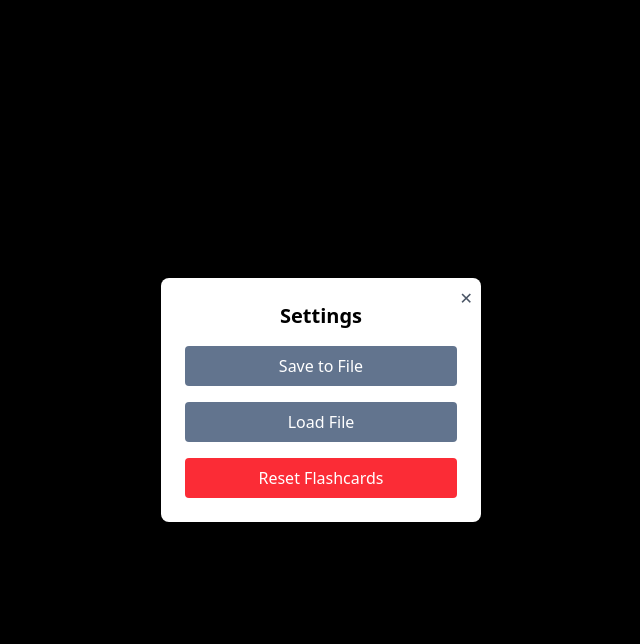
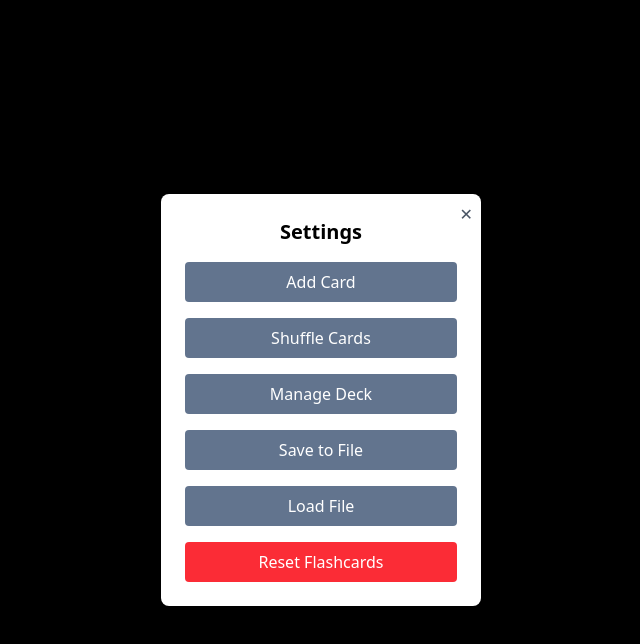
Before and after one commit to joshuascott019/flashcard-app, a React (Vite) app: page / in a window 1280 px wide. Both pictures are taken after a click on the button "⚙️". Shown: the top 644 px of the page, without its empty margins (319-959 px from the left). Built offline with nearby package versions, Linux system fonts and the light colour scheme.

Commit message:
chore: moved add card, shuffle, and manage deck btns into settings modal for cleaner environment

```diff
--- a/src/App.jsx
+++ b/src/App.jsx
@@ -192,28 +192,6 @@ export default function App() {
         </div>
       )}
 
-      <div className="flex gap-4">
-        <button
-          onClick={() => setShowModal(true)}
-          className="px-4 py-2 bg-slate-500 text-white rounded hover:bg-slate-600"
-        >
-          Add Card
-        </button>
-        <button
-          onClick={shuffleCards}
-          className="px-4 py-2 bg-slate-500 text-white rounded hover:bg-slate-600"
-        >
-          Shuffle Cards
-        </button>
-      </div>
-
-      <button
-        onClick={() => setShowManage(true)}
-        className="px-4 py-2 bg-slate-500 text-white rounded hover:bg-slate-600"
-      >
-        Manage Deck
-      </button>
-
       {showModal && (
         <div className="fixed inset-0 bg-black bg-opacity-40 flex items-center justify-center">
           <div className="bg-white p-6 rounded-lg w-80 shadow-lg">
@@ -276,7 +254,16 @@ export default function App() {
           onSave={handleSave}
           onLoad={loadFromFile}
           onClear={handleClear}
-          onManage={() => {
+          // moved actions into SettingsModal:
+          onAddCard={() => {
+            setShowSettings(false);
+            setShowModal(true);
+          }}
+          onShuffle={() => {
+            setShowSettings(false);
+            shuffleCards();
+          }}
+          onManageDeck={() => {
             setShowSettings(false);
             setShowManage(true);
           }}
--- a/src/components/SettingsModal.jsx
+++ b/src/components/SettingsModal.jsx
@@ -1,13 +1,42 @@
 // ===== SettingsModal.jsx =====
 import React from 'react';
 
-export default function SettingsModal({ onClose, onSave, onLoad, onClear }) {
+export default function SettingsModal({
+  onClose,
+  onSave,
+  onLoad,
+  onClear,
+  onAddCard,
+  onShuffle,
+  onManageDeck,
+}) {
   return (
     <div className="fixed inset-0 bg-black bg-opacity-40 flex items-center justify-center z-50">
       <div className="bg-white p-6 rounded-lg w-80 shadow-lg relative">
         <h2 className="text-xl font-semibold mb-4 text-center">Settings</h2>
 
         <div className="flex flex-col gap-4">
+          <button
+            onClick={onAddCard}
+            className="px-4 py-2 bg-slate-500 text-white rounded hover:bg-slate-600"
+          >
+            Add Card
+          </button>
+
+          <button
+            onClick={onShuffle}
+            className="px-4 py-2 bg-slate-500 text-white rounded hover:bg-slate-600"
+          >
+            Shuffle Cards
+          </button>
+
+          <button
+            onClick={onManageDeck}
+            className="px-4 py-2 bg-slate-500 text-white rounded hover:bg-slate-600"
+          >
+            Manage Deck
+          </button>
+
           <button
             onClick={onSave}
             className="px-4 py-2 bg-slate-500 text-white rounded hover:bg-slate-600"
```
